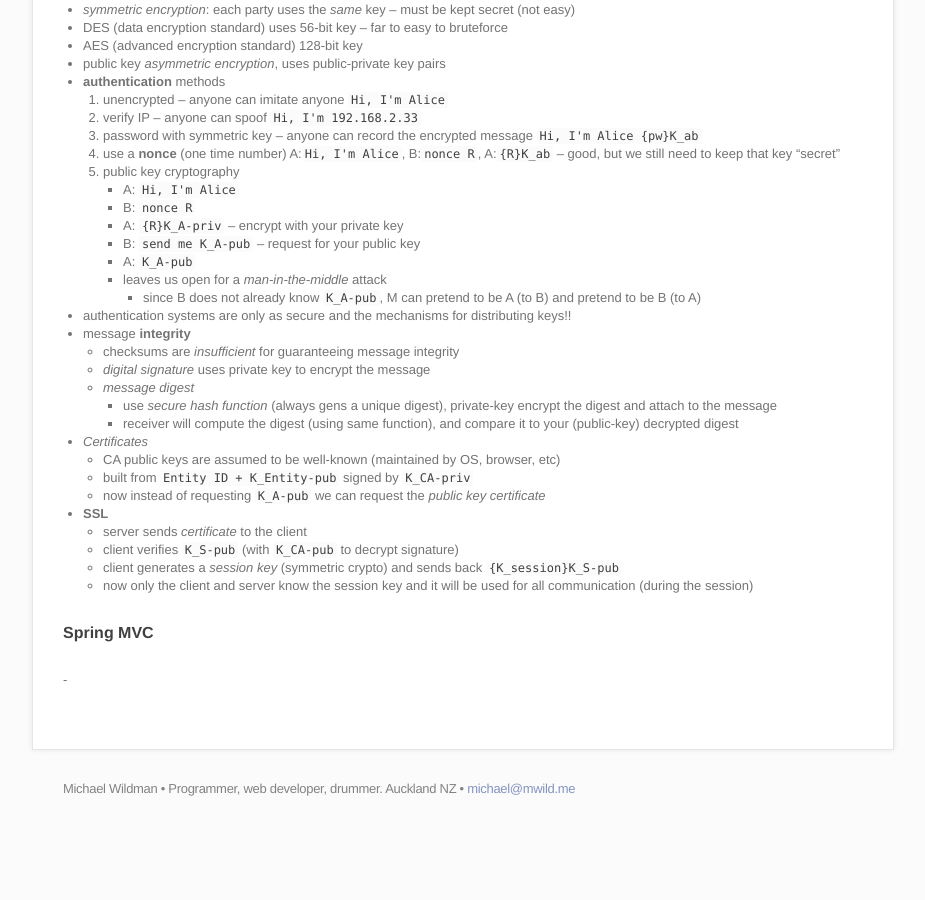
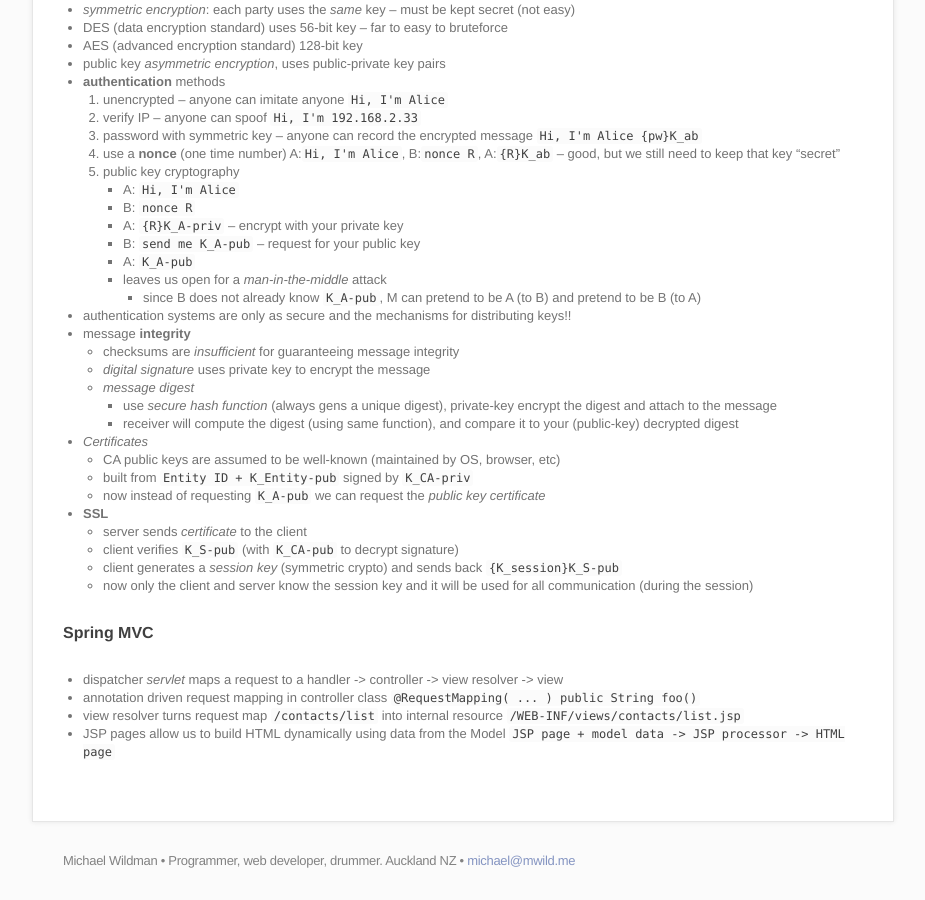
Before and after one commit to m-wild/mwild.me_archive, a Jekyll site: the page built from _posts/uni/2014-11-05-cs335-notes.md, in a window 1280 px wide and 900 px high, scrolled down 2357 px. Shown: the whole window, without its empty margins (177-1102 px from the left). Built offline with Jekyll 4.4.1, drawn with Linux system fonts in a browser that asks for light colours; Markdown is read by kramdown in place of the engine named in the settings; before the commit the page ends 3185 px from its top, so only the background shows below that.

Commit message:
cs335 updates

```diff
--- a/_posts/uni/2014-11-05-cs335-notes.md
+++ b/_posts/uni/2014-11-05-cs335-notes.md
@@ -137,4 +137,7 @@ excerpt:
 	- now only the client and server know the session key and it will be used for all communication (during the session)
 
 ####Spring MVC
--
+- dispatcher _servlet_ maps a request to a handler -> controller -> view resolver -> view
+- annotation driven request mapping in controller class `@RequestMapping( ... ) public String foo()`
+- view resolver turns request map `/contacts/list` into internal resource `/WEB-INF/views/contacts/list.jsp`
+- JSP pages allow us to build HTML dynamically using data from the Model `JSP page + model data -> JSP processor -> HTML page`
```
